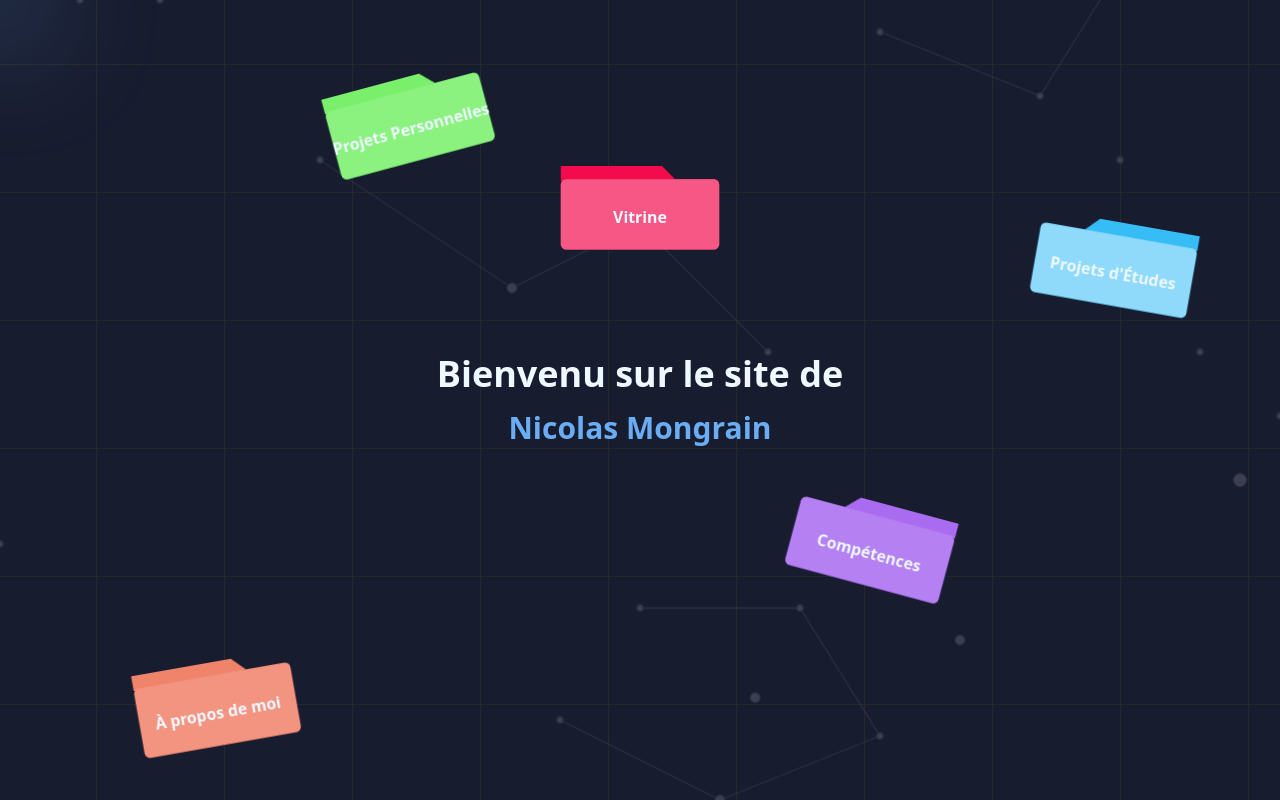
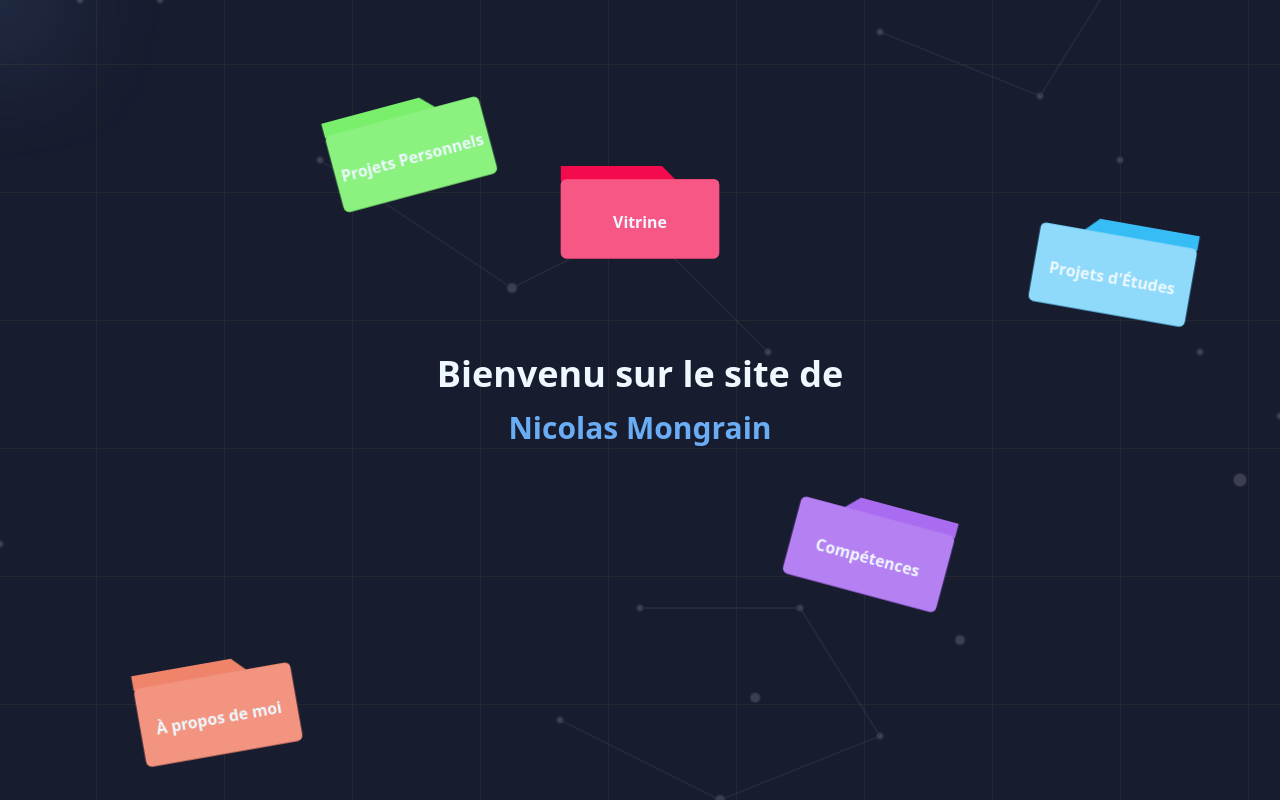
Before and after one commit to NicolasMongrain/ArchiveProjets_Nicolas, a website: page src/views/index.html in a window 1280 px wide. Drawn offline with Linux system fonts and the light colour scheme.

Commit message:
Réglage des dossiers
Ajustement de la hauteur, correction de français, correction des placements selon la grosseur d'écran

```diff
--- a/src/views/index.html
+++ b/src/views/index.html
@@ -195,14 +195,14 @@
         <div class="fixed inset-0">
             <!--Dossier Vtrine -->
             <a href="vitrine.html">
-                <div class="absolute top-[18%] left-1/2 -translate-x-1/2 group w-44 cursor-pointer perspective-[800px] hover:rotate-0
+                <div class="absolute top-[23%] lg:top-[18%] left-1/2 -translate-x-1/2 group w-44 cursor-pointer perspective-[800px] hover:rotate-0
                 transition-transform duration-450 ease-in-out folder-anim" style="animation-delay: 1.1s;">
 
                     <svg viewBox="0 0 200 140" xmlns="http://www.w3.org/2000/svg" class="w-full">
 
                         <g transform=" scale(-1,1) translate(-200,0)">
                             <!-- arrière -->
-                            <rect x="10" y="40" width="180" height="80" rx="6" fill="#F6376D" />
+                            <rect x="10" y="40" width="180" height="90" rx="6" fill="#F6376D" />
 
                             <!-- contenu (optionnel) -->
                             <rect x="20" y="50" width="160" height="60" fill="#6AADF4" opacity="0.15" />
@@ -212,11 +212,11 @@
                                 style="transform-origin: 50% 40px;" />
 
                             <!-- face avant (fixe) -->
-                            <rect x="10" y="40" width="180" height="80" rx="6" fill="#F75784" class="folder-front" />
+                            <rect x="10" y="40" width="180" height="90" rx="6" fill="#F75784" class="folder-front" />
                         </g>
 
                         <!-- texte -->
-                        <text x="100" y="90" text-anchor="middle" fill="#EEF8FF" font-size="18" font-weight="bold"
+                        <text x="100" y="95" text-anchor="middle" fill="#EEF8FF" font-size="18" font-weight="bold"
                             pointer-events="none">
                             Vitrine
                         </text>
@@ -229,13 +229,13 @@
 
             <!--Dossier Projets d'étude -->
             <a href="./projetsEtudes.html">
-                <div class="absolute top-[25%] right-[6%] group w-44 cursor-pointer perspective-[800px] rotate-10 hover:rotate-0
+                <div class="absolute top-[8%] lg:top-[25%] right-[6%] group w-44 cursor-pointer perspective-[800px] rotate-10 hover:rotate-0
                 transition-transform duration-450 ease-in-out folder-anim" style="animation-delay: 0.1s;">
 
                     <svg viewBox="0 0 200 140" xmlns="http://www.w3.org/2000/svg" class="w-full">
 
                         <!-- arrière -->
-                        <rect x="10" y="40" width="180" height="80" rx="6" fill="#0BAEF4" />
+                        <rect x="10" y="40" width="180" height="90" rx="6" fill="#0BAEF4" />
 
                         <!-- contenu (optionnel) -->
                         <rect x="20" y="50" width="160" height="60" fill="#6AADF4" opacity="0.15" />
@@ -245,10 +245,10 @@
                             style="transform-origin: 50% 40px;" />
 
                         <!-- face avant (fixe) -->
-                        <rect x="10" y="40" width="180" height="80" rx="6" fill="#8FDAFA" class="folder-front" />
+                        <rect x="10" y="40" width="180" height="90" rx="6" fill="#8FDAFA" class="folder-front" />
 
                         <!-- texte -->
-                        <text x="100" y="90" text-anchor="middle" fill="#EEF8FF" font-size="18" font-weight="bold"
+                        <text x="100" y="95" text-anchor="middle" fill="#EEF8FF" font-size="18" font-weight="bold"
                             pointer-events="none">
                             Projets d'Études
                         </text>
@@ -267,7 +267,7 @@
 
                         <g transform=" scale(-1,1) translate(-200,0)">
                             <!-- arrière -->
-                            <rect x="10" y="40" width="180" height="80" rx="6" fill="#EB6142" />
+                            <rect x="10" y="40" width="180" height="90" rx="6" fill="#EB6142" />
 
                             <!-- contenu (optionnel) -->
                             <rect x="20" y="50" width="160" height="60" fill="#FFFFFF" opacity="0.15" />
@@ -277,11 +277,11 @@
                                 style="transform-origin: 50% 40px;" />
 
                             <!-- face avant (fixe) -->
-                            <rect x="10" y="40" width="180" height="80" rx="6" fill="#F29480" class="folder-front" />
+                            <rect x="10" y="40" width="180" height="90" rx="6" fill="#F29480" class="folder-front" />
                         </g>
 
                         <!-- texte -->
-                        <text x="100" y="90" text-anchor="middle" fill="#EEF8FF" font-size="18" font-weight="bold"
+                        <text x="100" y="95" text-anchor="middle" fill="#EEF8FF" font-size="18" font-weight="bold"
                             pointer-events="none">
                             À propos de moi
                         </text>
@@ -300,7 +300,7 @@
                     <svg viewBox="0 0 200 140" xmlns="http://www.w3.org/2000/svg" class="w-full">
 
                         <!-- arrière -->
-                        <rect x="10" y="40" width="180" height="80" rx="6" fill="#9142EB" />
+                        <rect x="10" y="40" width="180" height="90" rx="6" fill="#9142EB" />
 
                         <!-- contenu (optionnel) -->
                         <rect x="20" y="50" width="160" height="60" fill="#6AADF4" opacity="0.15" />
@@ -310,10 +310,10 @@
                             style="transform-origin: 50% 40px;" />
 
                         <!-- face avant (fixe) -->
-                        <rect x="10" y="40" width="180" height="80" rx="6" fill="#B580F2" class="folder-front" />
+                        <rect x="10" y="40" width="180" height="90" rx="6" fill="#B580F2" class="folder-front" />
 
                         <!-- texte -->
-                        <text x="100" y="90" text-anchor="middle" fill="#EEF8FF" font-size="18" font-weight="bold"
+                        <text x="100" y="95" text-anchor="middle" fill="#EEF8FF" font-size="18" font-weight="bold"
                             pointer-events="none">
                             Compétences
                         </text>
@@ -326,14 +326,14 @@
 
             <!--Dossier Projets personnelles -->
             <a href="projetsPersonnelles.html">
-                <div class="absolute top-[7%] left-[25%] group w-44 cursor-pointer perspective-[800px] -rotate-15 hover:rotate-0
+                <div class="absolute top-[4%] left-[15%] lg:top-[10%] lg:left-[25%] group w-44 cursor-pointer perspective-[800px] -rotate-15 hover:rotate-0
                 transition-transform duration-450 ease-in-out folder-anim" style="animation-delay: 0.7s;">
 
                     <svg viewBox="0 0 200 140" xmlns="http://www.w3.org/2000/svg" class="w-full">
 
                         <g transform=" scale(-1,1) translate(-200,0)">
                             <!-- arrière -->
-                            <rect x="10" y="40" width="180" height="80" rx="6" fill="#53EB42" />
+                            <rect x="10" y="40" width="180" height="90" rx="6" fill="#53EB42" />
 
                             <!-- contenu (optionnel) -->
                             <rect x="20" y="50" width="160" height="60" fill="#6AADF4" opacity="0.15" />
@@ -343,13 +343,13 @@
                                 style="transform-origin: 50% 40px;" />
 
                             <!-- face avant (fixe) -->
-                            <rect x="10" y="40" width="180" height="80" rx="6" fill="#8BF280" class="folder-front" />
+                            <rect x="10" y="40" width="180" height="90" rx="6" fill="#8BF280" class="folder-front" />
                         </g>
 
                         <!-- texte -->
-                        <text x="100" y="90" text-anchor="middle" fill="#EEF8FF" font-size="18" font-weight="bold"
+                        <text x="100" y="95" text-anchor="middle" fill="#EEF8FF" font-size="18" font-weight="bold"
                             pointer-events="none">
-                            Projets Personnelles
+                            Projets Personnels
                         </text>
 
 
```
Also changed, not shown: src/css/output.css.
